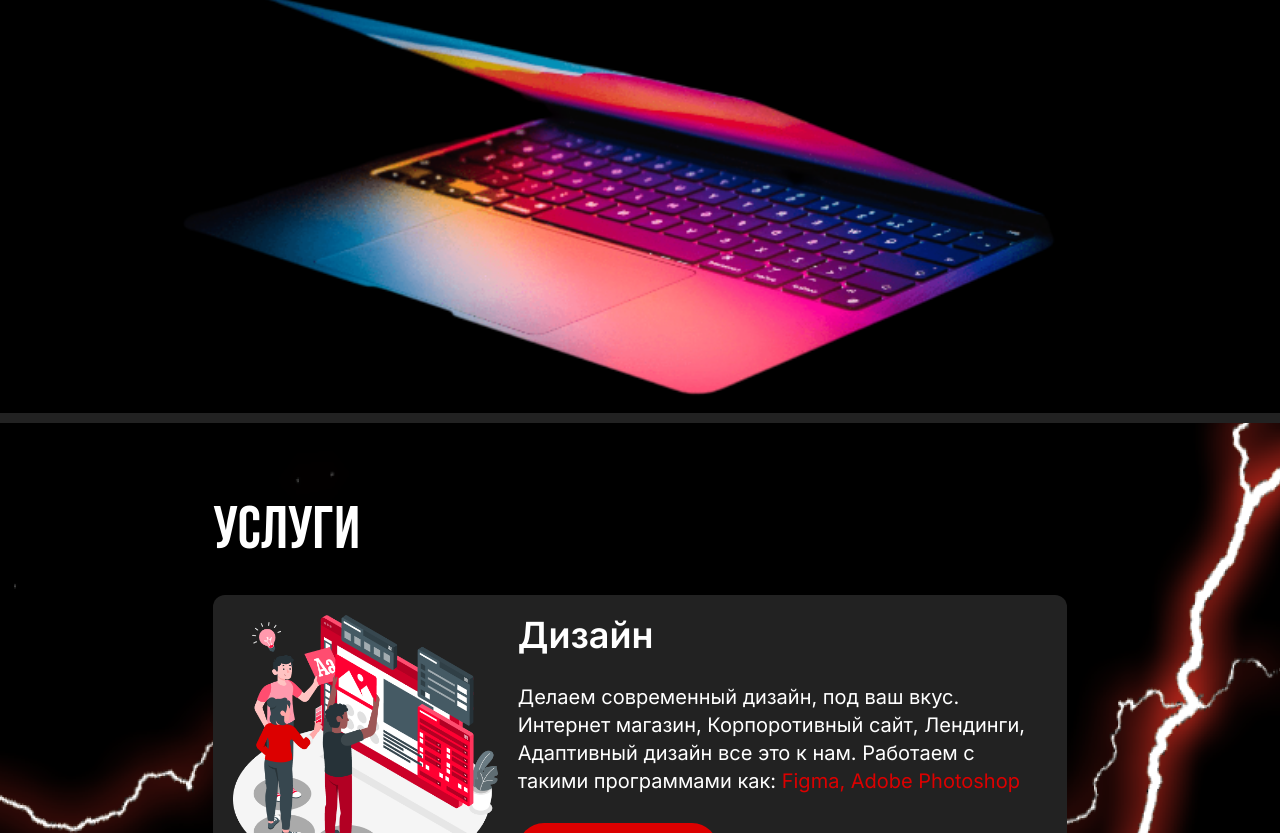
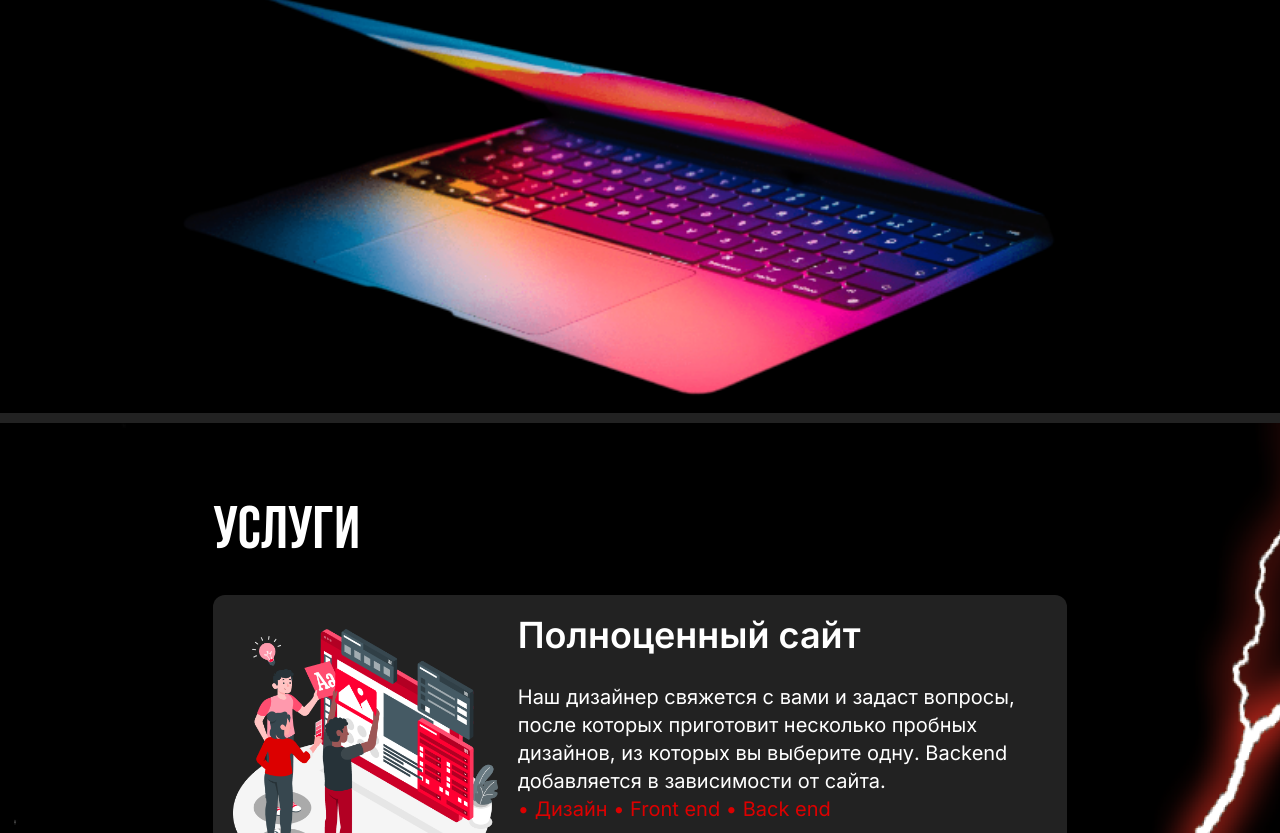
Before and after one commit to tariel11/make-burger, a React (Create React App) app: page / in a window 1280 px wide. Shown: the part 2759-3592 px from the top of the page. Built offline with nearby package versions, Linux system fonts and the light colour scheme.

Commit message:
add service content

```diff
--- a/src/components/PortfolioItem.js
+++ b/src/components/PortfolioItem.js
@@ -1,15 +1,62 @@
-import React from 'react'
+import React, { useState } from 'react'
 import test from '../img/test.jpeg'
+import test_psim from '../img/psim.jpeg'
 
 
 const PortfolioItem = () => {
+
+  const [showModal, setShowModal] = useState(false)
+
   return (
-    <div className='relative text-center group cursor-pointer duration-500'>
-      <div className=' absolute w-full bg-black_bg top-0 left-0 h-full duration-500 z-10  group-hover:opacity-0' ></div>
-      <div className='w-full mb-5'>
-        <img src={test} alt="test" className='w-full object-contain' />
+    <div>
+      <div className='relative text-center group cursor-pointer duration-500'>
+        <div className=' absolute w-full bg-black_bg top-0 left-0 h-full duration-500 z-10  group-hover:opacity-0' ></div>
+        <div onClick={() => setShowModal(!showModal)} className='w-full mb-5'>
+          <img src={test} alt="test" className='w-full object-contain' />
+        </div>
+        <p className='text-lg md:text-xl'>Сайт для YKL</p>
       </div>
-      <p className='text-lg md:text-xl'>Сайт для YKL</p>
+
+      <div className={"" + (showModal ? 'block' : 'hidden')}>
+        <div className=' absolute w-full bg-black_bg top-0 left-0 h-full duration-500 z-10  group-hover:opacity-0' ></div>
+        <div className=' bg-slate-500 '>
+          <div>
+            <img src={test_psim} alt="test" />
+          </div>
+          <div>
+            <h2>Сайт для магазина одежды - YKL</h2>
+            <p>Задача: сделать крутой сайт</p>
+          </div>
+          <div>
+            <h3>Инструменты</h3>
+            <ul>
+              <li></li>
+              <li></li>
+              <li></li>
+            </ul>
+          </div>
+          <div>
+            <h3>Дополнительно</h3>
+            <ul>
+              <li>Срок выполнения: </li>
+              <li>Стоимость</li>
+              <li>Трафик</li>
+              <li>7 дней</li>
+              <li>50 000 сом</li>
+              <li>30%</li>
+            </ul>
+          </div>
+          <div>
+            <h3>Визуальные акценты и айдентика</h3>
+            <ul>
+              <li>Шрифт: </li>
+              <li>Основной цвет: </li>
+              <li>Limerick-Serial & Inter</li>
+              <li>Limerick-Serial & Inter</li>
+            </ul>
+          </div>
+        </div>
+      </div>
     </div>
   )
 }
--- a/src/components/ServiceItem.js
+++ b/src/components/ServiceItem.js
@@ -2,16 +2,17 @@ import React from 'react'
 import s1 from '../img/amico.png'
 import Button from './Button'
 
-const ServiceItem = () => {
+const ServiceItem = ({props}) => {
   return (
     <div className='grid grid-cols-1 md:grid-cols-[1fr,2fr] gap-x-5 bg-black_2 p-5 rounded-xl'>
       <div className='hidden w-full md:block'>
         <img src={s1} alt="s1" className='w-full h-full object-contain'/>
       </div>
       <div className='flex flex-col justify-center'>
-        <h3 className='font-semibold text-2xl sm:text-3xl md:text-4xl mb-7'>Дизайн</h3>
+        <h3 className='font-semibold text-2xl sm:text-3xl md:text-4xl mb-7'> {props.title} </h3>
         <p className='text-xl font-normal  mb-7'>
-          Делаем современный дизайн, под ваш вкус. Интернет магазин, Корпоротивный сайт, Лендинги, Адаптивный дизайн все это к нам. Работаем с такими программами как: <span className='text-red'>Figma, Adobe Photoshop</span>
+        {props.text}
+         <span className='block text-red'> {props.items} </span>
         </p>
         <div className=' md:mr-auto'>
           <Button/>
--- a/src/scenes/Service.js
+++ b/src/scenes/Service.js
@@ -1,6 +1,39 @@
 import React from 'react'
 import ServiceItem from '../components/ServiceItem'
 import { motion } from "framer-motion";
+
+const services = [
+  {
+    title: 'Полноценный сайт',
+    text: `Наш дизайнер свяжется с вами и задаст вопросы, после которых приготовит несколько пробных дизайнов, из которых вы выберите одну.
+    Backend добавляется в зависимости от сайта.`  ,
+    items: `• Дизайн
+    • Front end
+    • Back end`
+  },
+  {
+    title: 'Доработка сайта',
+    text: `Не устраивает ваш личный сайт, хотите поменять пару моментов, тогда это то, что вам нужно.`,
+    items: `• Доробатываем сайт
+    • Исправляем ошибки допущенные при создании сайта.`
+  },
+  {
+    title: 'Дополнение сайта',
+    text: `Вас не всё устраивает и вы хотите дополнить или улучшить сайт. У нас есть что вам предложить.`,
+    items: `• Дополним или улучшим визуальный вид сайта, добавим новый функционал
+    • Подкорректируем дизайн на ваше усмотрение
+    • Изменим ваш Frontend
+    • Дополним функционал через Backend`
+  },
+  {
+    title: 'Smm',
+    text: `Хотите увеличить клиентов, но не знаете как. У вас есть сайт, но люди туда редко заходят. Мы вам поможем
+   `,
+    items: ` • Продвижение в соц.сетях
+    • Хорошая и качественная видео съёмка (мобилография)
+    • Увлекающий и качественный текст (копирайтинг)`
+  },
+]
 
 const Service = () => {
   return (
@@ -22,20 +55,16 @@ const Service = () => {
 
       <div className='flex flex-col gap-8'>
 
-        <div>
+      {
+        services.map(s =>
+        <div key={s.title}>
+          <ServiceItem
+            props={s}
+          />
+        </div>
+        )
+      }
 
-        <ServiceItem/>
-      </div>
-
-      <div>
-
-        <ServiceItem/>
-      </div>
-
-      <div>
-
-        <ServiceItem/>
-      </div>
 
       </div>
     </div>
```
Also changed, not shown: 1 other file (tests, documents, lock files or other folders).
